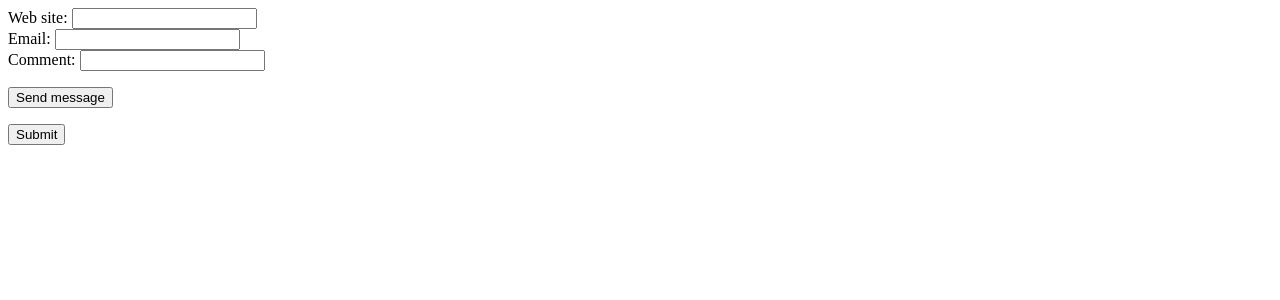
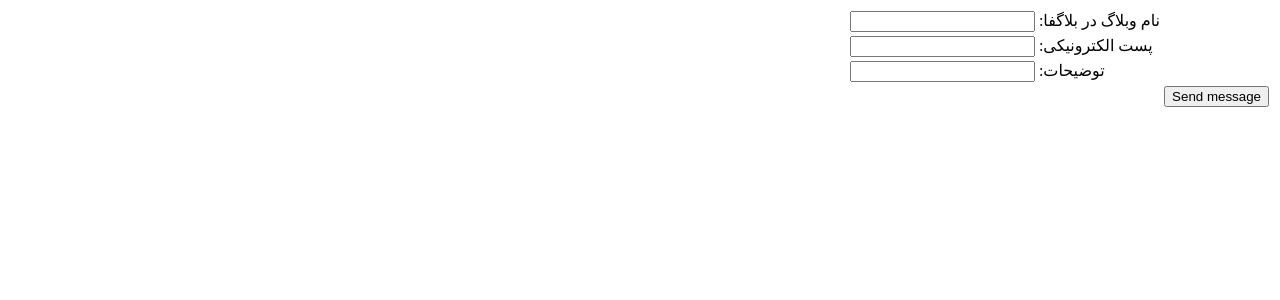
Before and after one commit to smirzai/blogfa2wordpress, a Django app: page /blogfa2wordpress/contact in a window 1280 px wide. Shown: the top 300 px of the page. Run offline with Django 3.2, Linux system fonts and the light colour scheme; parts of the project's set-up code (start-up, migrations or seed data) failed here and were passed over.

Commit message:
work on contact form

```diff
--- a/blgf2wrdprsSite/blgf2wrdprsSite/templates/contact.html
+++ b/blgf2wrdprsSite/blgf2wrdprsSite/templates/contact.html
@@ -1,23 +1,50 @@
-<form action="/blogfa2wordpress/contact" method="post">{% csrf_token %}
+<html xmlns="http://www.w3.org/1999/xhtml" debug="true" DIR="RTL">
 
-   {{ form.non_field_errors }}
-    <div class="fieldWrapper">
-        {{ form.website.errors }}
-        <label for="id_website">Web site:</label>
-        {{ form.website }}
-    </div>
-    <div class="fieldWrapper">
-        {{ form.email.errors }}
-        <label for="id_email">Email:</label>
-        {{ form.email }}
-    </div>
-    <div class="fieldWrapper">
-        {{ form.comment.errors }}
-        <label for="id_comment">Comment:</label>
-        {{ form.comment }}
-    </div>
-    <p><input type="submit" value="Send message" /></p>
-</form>
+	<head>
+	   <title>Blogfa to Wordpress Convertor</title>
+	</head>
+	<body>
+		<form action="/blogfa2wordpress/contact" method="post">{% csrf_token %}
+			    <div class="fieldWrapper">
 
-<input type="submit" value="Submit" />
-</form>
+			<table>
+				<tr>
+			  		<td align="right">
+			       	{{ form.non_field_errors }}
+			 	 	</td>
+			  		<td align="left">
+			        {{ form.website.errors }}
+			        <label for="id_website">نام وبلاگ در بلاگفا:</label>
+			        {{ form.website }}
+			  		</td>
+			 	</tr>
+			 	<tr>
+			 		<td align="right">
+
+			        {{ form.email.errors }}
+			 		</td>
+			  		<td align="left">
+			        <label for="id_email">پست  الکترونیکی:</label>
+			        {{ form.email }}
+			  		</td>
+			 	</tr>
+			 	<tr>
+			 		<td align="right">
+			        {{ form.comment.errors }}
+			      </td>
+			      <td align="left">
+			        <label for="id_comment">توضیحات:</label>
+			        {{ form.comment }}
+			      </td>
+			    </tr>
+			    <tr>
+			  		<td align="left">
+			    		<p><input type="submit" value="Send message" /></p>
+			    	</td>
+			    </tr>
+		    </table>
+		    </div>
+
+		</form>
+	</body>
+</html>
```
